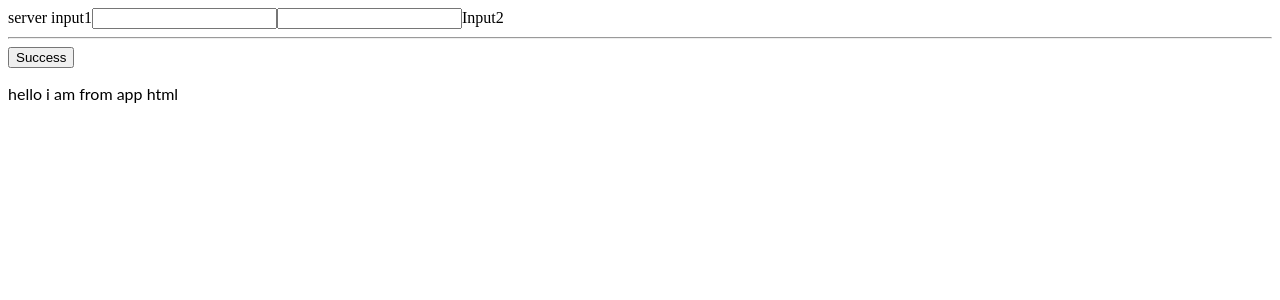
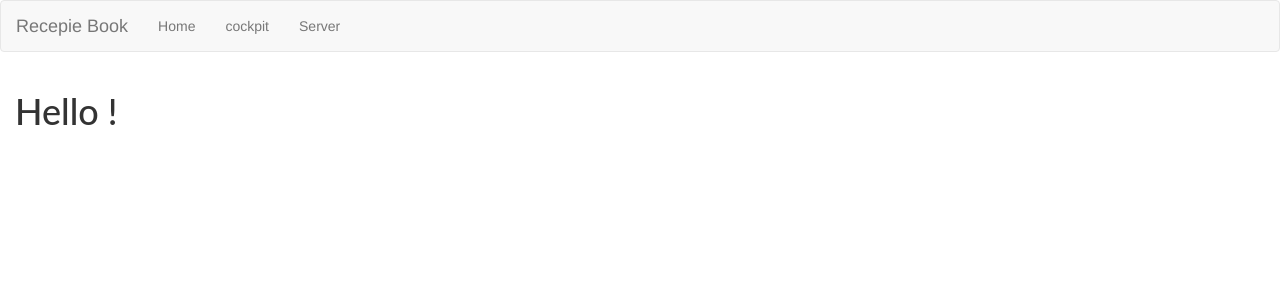
Before and after one commit to Faisal2904/proj1, an Angular app: page / in a window 1280 px wide. Shown: the top 300 px of the page. Built offline with nearby package versions, Linux system fonts and the light colour scheme.

Commit message:
5 files modified

```diff
--- a/src/app/app.component.html
+++ b/src/app/app.component.html
@@ -3,5 +3,32 @@
   Start editing to see some magic happen :)
 </p> -->
 
+
+<nav class="navbar navbar-default">
+  <div class="container-fluid">
+    <div class="navbar-header">
+      <a href="#" class="navbar-brand">Recepie Book</a>
+    </div>
+    <div class="navbar-default">
+     <ul class="nav navbar-nav">
+       <li><a routerLink="/" >Home</a> </li>
+       <li><a routerLink="/cockpit" >cockpit</a> </li>
+         <li><a routerLink="server" >Server  </a> </li>
+     </ul>
+
+
+    </div>
+  </div>
+</nav>
+
+<div class="col-xs-12">
+  <router-outlet>
+
+  </router-outlet>
+</div>
+
+<!--
 <app-server-element [srvElement]="serverElement"></app-server-element>
 <app-cockpit (bpcreated)="Onbtnpress($event)"><p #contRef>hello i am from app html</p></app-cockpit>
+
+<hello></hello> -->
--- a/src/app/app.module.ts
+++ b/src/app/app.module.ts
@@ -6,9 +6,17 @@ import { AppComponent } from './app.component';
 import { HelloComponent } from './hello.component';
 import { ServerElementComponent } from './server-element/server-element.component';
 import { CockpitComponent } from './cockpit/cockpit.component';
+import{Routes,RouterModule} from '@angular/router';
+
+const appRoutes:Routes=[
+  {path:'' , component:HelloComponent},
+  {path:'server' , component:ServerElementComponent},
+  {path:'cockpit' , component:CockpitComponent}
+
+  ]
 
 @NgModule({
-  imports:      [ BrowserModule, FormsModule ],
+  imports:      [ BrowserModule, FormsModule,RouterModule.forRoot(appRoutes) ],
   declarations: [ AppComponent, HelloComponent,CockpitComponent, ServerElementComponent ],
   bootstrap:    [ AppComponent ]
 })
--- a/src/app/cockpit/cockpit.component.html
+++ b/src/app/cockpit/cockpit.component.html
@@ -1,5 +1,8 @@
 
+<p>Hi I am Cockpit component</p>
 input1<input type="text" #localref>
+
+
 
 <input type="text" #localref2>Input2
 
--- a/src/app/server-element/server-element.component.html
+++ b/src/app/server-element/server-element.component.html
@@ -1 +1,3 @@
+
+               <p>Hi I am Server component</p>
                  {{element.type}}
--- a/src/styles.css
+++ b/src/styles.css
@@ -1 +1,2 @@
 /* Add application styles & imports to this file! */
+@import url('https://unpkg.com/bootstrap@3.3.7/dist/css/bootstrap.min.css')
```
